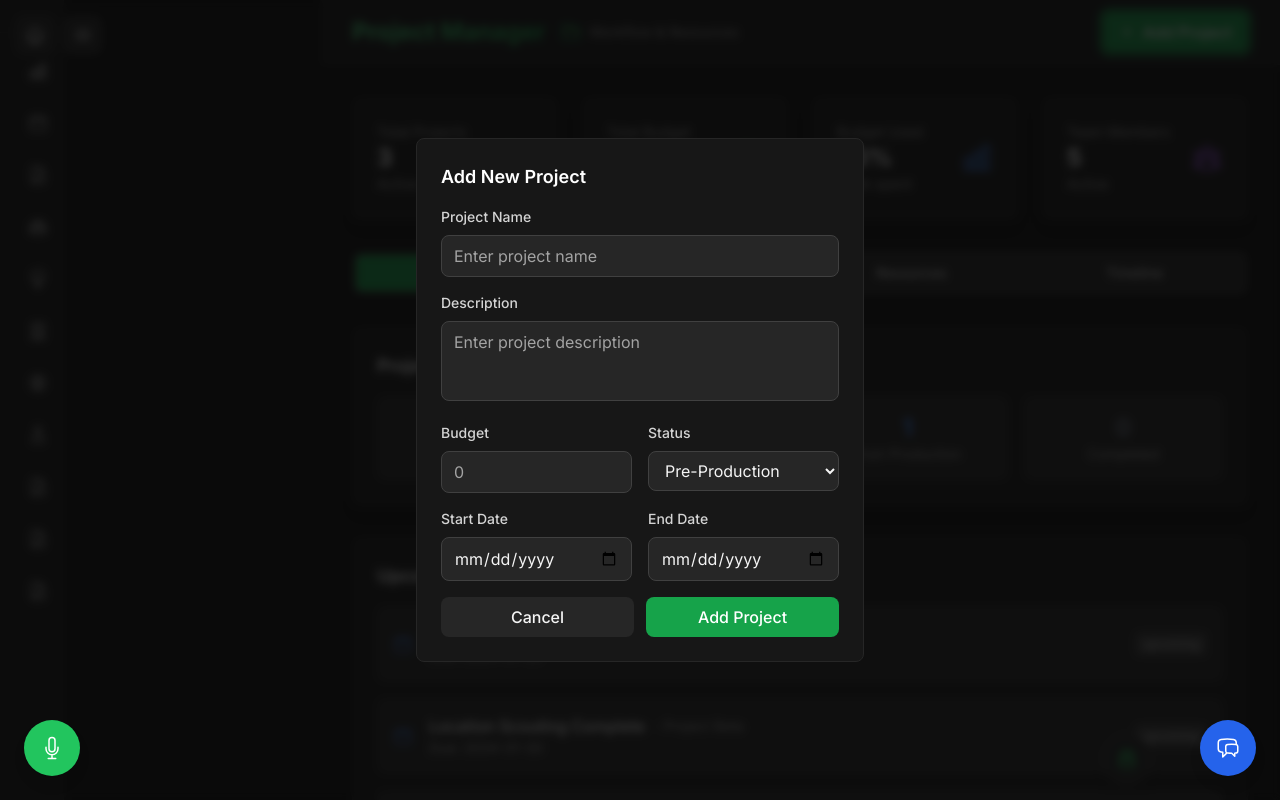
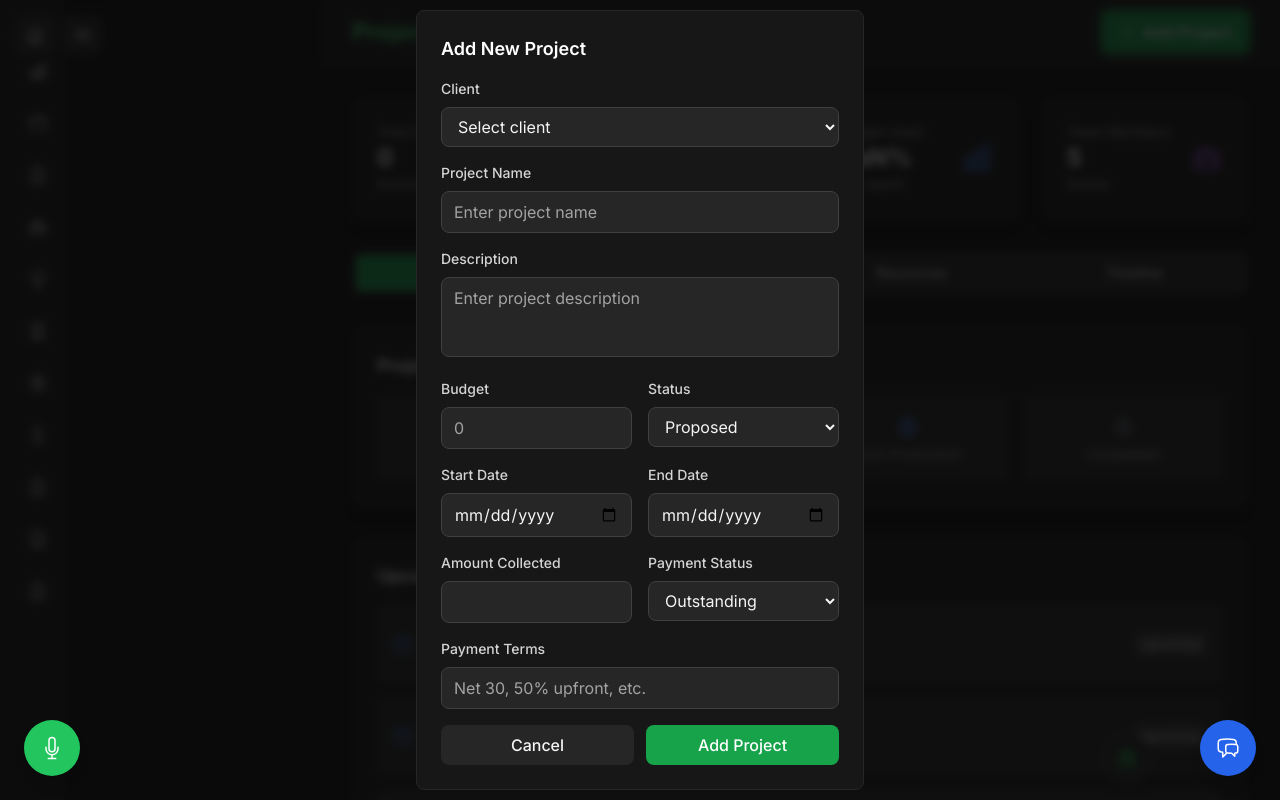
Before and after one commit to neoKode1/CEO-AI, a Next.js app: page /projects in a window 1280 px wide. Both pictures are taken after a click on the button "Add Project". Shown: the top 800 px of the page. Built offline with nearby package versions, Linux system fonts and the light colour scheme.

Commit message:
feat(projects): persistent projects list tied to clients; add-project modal; storage helpers (aggregate + add)

```diff
--- a/app/projects/page.tsx
+++ b/app/projects/page.tsx
@@ -1,6 +1,6 @@
 'use client'
 
-import { useState, useEffect } from 'react'
+import { useState, useEffect, useMemo } from 'react'
 import HomeButton from '@/components/HomeButton'
 import Sidebar from '@/components/Sidebar'
 import {
@@ -17,73 +17,22 @@ import {
   VideoCameraIcon,
   PhotoIcon
 } from '@heroicons/react/24/outline'
+import { getAllProjects, getContacts, addProjectToContact, type ClientProject } from '@/lib/storage'
 
-// Mock project data
-const projects = [
-  {
-    id: 1,
-    name: 'Project Alpha - Documentary',
-    status: 'in-production',
-    progress: 65,
-    budget: 25000,
-    spent: 16250,
-    startDate: '2024-01-01',
-    endDate: '2024-06-30',
-    team: ['Chad Neo', 'Sarah Chen', 'Mike Rodriguez'],
-    description: 'Feature-length documentary exploring AI in modern filmmaking',
-    tasks: [
-      { id: 1, name: 'Principal Photography', status: 'completed', assignee: 'Sarah Chen' },
-      { id: 2, name: 'Post-Production Editing', status: 'in-progress', assignee: 'Mike Rodriguez' },
-      { id: 3, name: 'Sound Design', status: 'pending', assignee: 'Chad Neo' },
-      { id: 4, name: 'Color Grading', status: 'pending', assignee: 'Sarah Chen' }
-    ]
-  },
-  {
-    id: 2,
-    name: 'Project Beta - Short Film',
-    status: 'pre-production',
-    progress: 25,
-    budget: 8000,
-    spent: 2000,
-    startDate: '2024-02-01',
-    endDate: '2024-04-30',
-    team: ['Chad Neo', 'Alex Johnson'],
-    description: 'Experimental short film using AI-generated visuals',
-    tasks: [
-      { id: 1, name: 'Script Development', status: 'completed', assignee: 'Chad Neo' },
-      { id: 2, name: 'Location Scouting', status: 'in-progress', assignee: 'Alex Johnson' },
-      { id: 3, name: 'Casting', status: 'pending', assignee: 'Chad Neo' },
-      { id: 4, name: 'Equipment Rental', status: 'pending', assignee: 'Alex Johnson' }
-    ]
-  },
-  {
-    id: 3,
-    name: 'Project Gamma - Commercial',
-    status: 'post-production',
-    progress: 85,
-    budget: 12000,
-    spent: 10200,
-    startDate: '2023-11-01',
-    endDate: '2024-02-28',
-    team: ['Chad Neo', 'Sarah Chen', 'Mike Rodriguez', 'Lisa Wang'],
-    description: 'Corporate commercial for tech startup',
-    tasks: [
-      { id: 1, name: 'Filming', status: 'completed', assignee: 'Sarah Chen' },
-      { id: 2, name: 'Editing', status: 'completed', assignee: 'Mike Rodriguez' },
-      { id: 3, name: 'Client Review', status: 'in-progress', assignee: 'Chad Neo' },
-      { id: 4, name: 'Final Delivery', status: 'pending', assignee: 'Lisa Wang' }
-    ]
+const computeProjectStats = (projects: ClientProject[]) => {
+  const total = projects.length
+  const toNum = (n: any) => (typeof n === 'number' && !Number.isNaN(n) ? n : 0)
+  const totalBudget = projects.reduce((sum, p) => sum + toNum(p.projectValue), 0)
+  const totalSpent = projects.reduce((sum, p) => sum + toNum(p.amountCollected), 0)
+  return {
+    total,
+    inProduction: projects.filter(p => p.status === 'in-progress').length,
+    preProduction: projects.filter(p => p.status === 'proposed').length,
+    postProduction: projects.filter(p => p.status === 'on-hold').length,
+    completed: projects.filter(p => p.status === 'completed').length,
+    totalBudget,
+    totalSpent
   }
-]
-
-const projectStats = {
-  total: 3,
-  inProduction: 1,
-  preProduction: 1,
-  postProduction: 1,
-  completed: 0,
-  totalBudget: 45000,
-  totalSpent: 28450
 }
 
 const resourceAllocation = [
@@ -104,7 +53,33 @@ const upcomingMilestones = [
 export default function ProjectsPage() {
   const [activeTab, setActiveTab] = useState('overview')
   const [showAddProject, setShowAddProject] = useState(false)
-  const [selectedProject, setSelectedProject] = useState<number | null>(null)
+  const [selectedProject, setSelectedProject] = useState<string | null>(null)
+  const [allProjects, setAllProjects] = useState<ClientProject[]>([])
+  const [filterClientId, setFilterClientId] = useState<string>('all')
+  const [addForm, setAddForm] = useState({
+    clientId: '',
+    name: '',
+    description: '',
+    projectType: '',
+    status: 'proposed' as 'completed' | 'in-progress' | 'on-hold' | 'proposed',
+    startDate: '',
+    completionDate: '',
+    projectValue: '',
+    amountCollected: '',
+    paymentStatus: 'outstanding' as 'paid' | 'partial' | 'outstanding',
+    paymentTerms: ''
+  })
+
+  useEffect(() => {
+    setAllProjects(getAllProjects())
+  }, [])
+
+  const contacts = getContacts()
+  const visibleProjects = useMemo(() => {
+    if (filterClientId === 'all') return allProjects
+    return allProjects.filter(p => p.clientId === filterClientId)
+  }, [allProjects, filterClientId])
+  const projectStats = computeProjectStats(visibleProjects)
 
   const getStatusColor = (status: string) => {
     switch (status) {
@@ -304,7 +279,7 @@ export default function ProjectsPage() {
 
         {activeTab === 'projects' && (
           <div className="space-y-6">
-            {projects.map((project) => (
+            {visibleProjects.map((project) => (
               <div key={project.id} className="card">
                 <div className="flex items-start justify-between mb-4">
                   <div className="flex-1">
@@ -350,16 +325,9 @@ export default function ProjectsPage() {
                       </div>
                     </div>
 
-                    {/* Team */}
-                    <div className="mt-4">
-                      <p className="text-sm text-dark-400 mb-2">Team:</p>
-                      <div className="flex flex-wrap gap-2">
-                        {project.team.map((member) => (
-                          <span key={member} className="text-xs bg-dark-800 text-dark-300 px-2 py-1 rounded">
-                            {member}
-                          </span>
-                        ))}
-                      </div>
+                    <div className="mt-4 text-sm text-dark-400">
+                      <span className="mr-2">Client:</span>
+                      <span className="text-white">{project.clientName}</span>
                     </div>
                   </div>
 
@@ -370,37 +338,30 @@ export default function ProjectsPage() {
                     >
                       {selectedProject === project.id ? 'Hide Tasks' : 'View Tasks'}
                     </button>
-                    <button className="btn-primary text-sm">Edit Project</button>
                   </div>
                 </div>
 
                 {/* Tasks (expandable) */}
                 {selectedProject === project.id && (
                   <div className="mt-4 pt-4 border-t border-dark-800">
-                    <h4 className="text-white font-medium mb-3">Tasks</h4>
-                    <div className="space-y-2">
-                      {project.tasks.map((task) => (
-                        <div key={task.id} className="flex items-center justify-between p-3 bg-dark-800 rounded-lg">
-                          <div className="flex items-center space-x-3">
-                            {task.status === 'completed' && (
-                              <CheckCircleIcon className="h-4 w-4 text-green-500" />
-                            )}
-                            {task.status === 'in-progress' && (
-                              <ClockIcon className="h-4 w-4 text-blue-500" />
-                            )}
-                            {task.status === 'pending' && (
-                              <ExclamationTriangleIcon className="h-4 w-4 text-yellow-500" />
-                            )}
-                            <span className="text-white text-sm">{task.name}</span>
-                          </div>
-                          <div className="flex items-center space-x-2">
-                            <span className="text-dark-400 text-sm">{task.assignee}</span>
-                            <span className={`text-xs px-2 py-1 rounded ${getStatusColor(task.status)}`}>
-                              {task.status}
-                            </span>
-                          </div>
+                    <h4 className="text-white font-medium mb-3">Meta</h4>
+                    <div className="grid grid-cols-2 md:grid-cols-4 gap-4 text-sm">
+                      <div>
+                        <span className="text-dark-400">Payment:</span>
+                        <span className="text-white ml-2">{project.paymentStatus}</span>
+                      </div>
+                      {project.paymentTerms && (
+                        <div>
+                          <span className="text-dark-400">Terms:</span>
+                          <span className="text-white ml-2">{project.paymentTerms}</span>
                         </div>
-                      ))}
+                      )}
+                      {project.notes && (
+                        <div className="md:col-span-2">
+                          <span className="text-dark-400">Notes:</span>
+                          <span className="text-white ml-2">{project.notes}</span>
+                        </div>
+                      )}
                     </div>
                   </div>
                 )}
@@ -470,12 +431,55 @@ export default function ProjectsPage() {
         <div className="fixed inset-0 bg-dark-950/80 backdrop-blur-sm flex items-center justify-center z-50">
           <div className="bg-dark-900 border border-dark-800 rounded-lg p-6 w-full max-w-md">
             <h3 className="text-lg font-semibold text-white mb-4">Add New Project</h3>
-            <form className="space-y-4">
+            <form
+              onSubmit={(e) => {
+                e.preventDefault()
+                if (!addForm.clientId || !addForm.name) return
+                const created = addProjectToContact(addForm.clientId, {
+                  name: addForm.name,
+                  description: addForm.description,
+                  projectType: addForm.projectType,
+                  status: addForm.status,
+                  startDate: addForm.startDate,
+                  completionDate: addForm.completionDate || undefined,
+                  projectValue: parseFloat(addForm.projectValue || '0') || 0,
+                  amountCollected: parseFloat(addForm.amountCollected || '0') || 0,
+                  paymentStatus: addForm.paymentStatus,
+                  paymentTerms: addForm.paymentTerms,
+                  notes: undefined
+                })
+                if (created) {
+                  setAllProjects(getAllProjects())
+                  setShowAddProject(false)
+                  setAddForm({
+                    clientId: '', name: '', description: '', projectType: '', status: 'proposed', startDate: '', completionDate: '', projectValue: '', amountCollected: '', paymentStatus: 'outstanding', paymentTerms: ''
+                  })
+                }
+              }}
+              className="space-y-4"
+            >
+              <div>
+                <label className="block text-sm font-medium text-dark-300 mb-2">
+                  Client
+                </label>
+                <select
+                  value={addForm.clientId}
+                  onChange={(e) => setAddForm({ ...addForm, clientId: e.target.value })}
+                  className="input-field w-full"
+                >
+                  <option value="">Select client</option>
+                  {contacts.map(c => (
+                    <option key={c.id} value={c.id}>{c.name}</option>
+                  ))}
+                </select>
+              </div>
               <div>
                 <label className="block text-sm font-medium text-dark-300 mb-2">
                   Project Name
                 </label>
                 <input
+                  value={addForm.name}
+                  onChange={(e) => setAddForm({ ...addForm, name: e.target.value })}
                   type="text"
                   className="input-field w-full"
                   placeholder="Enter project name"
@@ -486,6 +490,8 @@ export default function ProjectsPage() {
                   Description
                 </label>
                 <textarea
+                  value={addForm.description}
+                  onChange={(e) => setAddForm({ ...addForm, description: e.target.value })}
                   className="input-field w-full h-20 resize-none"
                   placeholder="Enter project description"
                 />
@@ -496,6 +502,8 @@ export default function ProjectsPage() {
                     Budget
                   </label>
                   <input
+                    value={addForm.projectValue}
+                    onChange={(e) => setAddForm({ ...addForm, projectValue: e.target.value })}
                     type="number"
                     className="input-field w-full"
                     placeholder="0"
@@ -505,11 +513,15 @@ export default function ProjectsPage() {
                   <label className="block text-sm font-medium text-dark-300 mb-2">
                     Status
                   </label>
-                  <select className="input-field w-full">
-                    <option>Pre-Production</option>
-                    <option>In Production</option>
-                    <option>Post-Production</option>
-                    <option>Completed</option>
+                  <select
+                    value={addForm.status}
+                    onChange={(e) => setAddForm({ ...addForm, status: e.target.value as any })}
+                    className="input-field w-full"
+                  >
+                    <option value="proposed">Proposed</option>
+                    <option value="in-progress">In Progress</option>
+                    <option value="on-hold">On Hold</option>
+                    <option value="completed">Completed</option>
                   </select>
                 </div>
               </div>
@@ -519,6 +531,8 @@ export default function ProjectsPage() {
                     Start Date
                   </label>
                   <input
+                    value={addForm.startDate}
+                    onChange={(e) => setAddForm({ ...addForm, startDate: e.target.value })}
                     type="date"
                     className="input-field w-full"
                   />
@@ -528,10 +542,44 @@ export default function ProjectsPage() {
                     End Date
                   </label>
                   <input
+                    value={addForm.completionDate}
+                    onChange={(e) => setAddForm({ ...addForm, completionDate: e.target.value })}
                     type="date"
                     className="input-field w-full"
                   />
                 </div>
+              </div>
+              <div className="grid grid-cols-2 gap-4">
+                <div>
+                  <label className="block text-sm font-medium text-dark-300 mb-2">Amount Collected</label>
+                  <input
+                    value={addForm.amountCollected}
+                    onChange={(e) => setAddForm({ ...addForm, amountCollected: e.target.value })}
+                    type="number"
+                    className="input-field w-full"
+                  />
+                </div>
+                <div>
+                  <label className="block text-sm font-medium text-dark-300 mb-2">Payment Status</label>
+                  <select
+                    value={addForm.paymentStatus}
+                    onChange={(e) => setAddForm({ ...addForm, paymentStatus: e.target.value as any })}
+                    className="input-field w-full"
+                  >
+                    <option value="outstanding">Outstanding</option>
+                    <option value="partial">Partial</option>
+                    <option value="paid">Paid</option>
+                  </select>
+                </div>
+              </div>
+              <div>
+                <label className="block text-sm font-medium text-dark-300 mb-2">Payment Terms</label>
+                <input
+                  value={addForm.paymentTerms}
+                  onChange={(e) => setAddForm({ ...addForm, paymentTerms: e.target.value })}
+                  className="input-field w-full"
+                  placeholder="Net 30, 50% upfront, etc."
+                />
               </div>
               <div className="flex space-x-3">
                 <button
--- a/lib/storage.ts
+++ b/lib/storage.ts
@@ -221,9 +221,15 @@ export const saveContact = (contact: Contact) => {
   })
 
   if (typeof window !== 'undefined') {
+    try {
       const existingContacts = getContacts()
       existingContacts.push(contact)
       localStorage.setItem('ceo-ai-contacts', JSON.stringify(existingContacts))
+    } catch (err) {
+      logger.trackDataOperation('Storage', 'saveContact', 'Failed to save contact to localStorage', {
+        error: String(err)
+      })
+    }
     logger.trackDataOperation('Storage', 'saveContact', 'Contact saved successfully')
   }
 }
@@ -270,14 +276,32 @@ export const getContacts = (): Contact[] => {
   return []
 }
 
+export const isLocalStorageAvailable = (): boolean => {
+  try {
+    if (typeof window === 'undefined') return false
+    const testKey = '__ceo_ai_storage_test__'
+    localStorage.setItem(testKey, '1')
+    localStorage.removeItem(testKey)
+    return true
+  } catch {
+    return false
+  }
+}
+
 export const updateContact = (updatedContact: Contact) => {
   if (typeof window !== 'undefined') {
+    try {
       const existingContacts = getContacts()
       const contactIndex = existingContacts.findIndex(contact => contact.id === updatedContact.id)
 
       if (contactIndex !== -1) {
         existingContacts[contactIndex] = updatedContact
         localStorage.setItem('ceo-ai-contacts', JSON.stringify(existingContacts))
+      }
+    } catch (err) {
+      logger.trackDataOperation('Storage', 'updateContact', 'Failed to update contact in localStorage', {
+        error: String(err)
+      })
     }
   }
 }
@@ -287,6 +311,35 @@ export const removeContact = (contactId: string) => {
     const existingContacts = getContacts().filter(contact => contact.id !== contactId)
     localStorage.setItem('ceo-ai-contacts', JSON.stringify(existingContacts))
   }
+}
+
+// Aggregate all projects with their owning client
+export interface ClientProject extends Project {
+  clientId: string
+  clientName: string
+}
+
+export const getAllProjects = (): ClientProject[] => {
+  const contacts = getContacts()
+  const projects: ClientProject[] = []
+  contacts.forEach(contact => {
+    contact.projects.forEach(p => {
+      projects.push({ ...p, clientId: contact.id, clientName: contact.name })
+    })
+  })
+  return projects
+}
+
+// Add a project to a client by id and return the created project with id
+export const addProjectToContact = (contactId: string, project: Omit<Project, 'id'>): Project | null => {
+  const contacts = getContacts()
+  const idx = contacts.findIndex(c => c.id === contactId)
+  if (idx === -1) return null
+  const newProject: Project = { ...project, id: Date.now().toString() }
+  const updated = { ...contacts[idx] }
+  updated.projects = [...updated.projects, newProject]
+  updateContact(updated)
+  return newProject
 }
 
 // Financial Records Management
```
Lines whose indentation alone changed are shown as unchanged.
